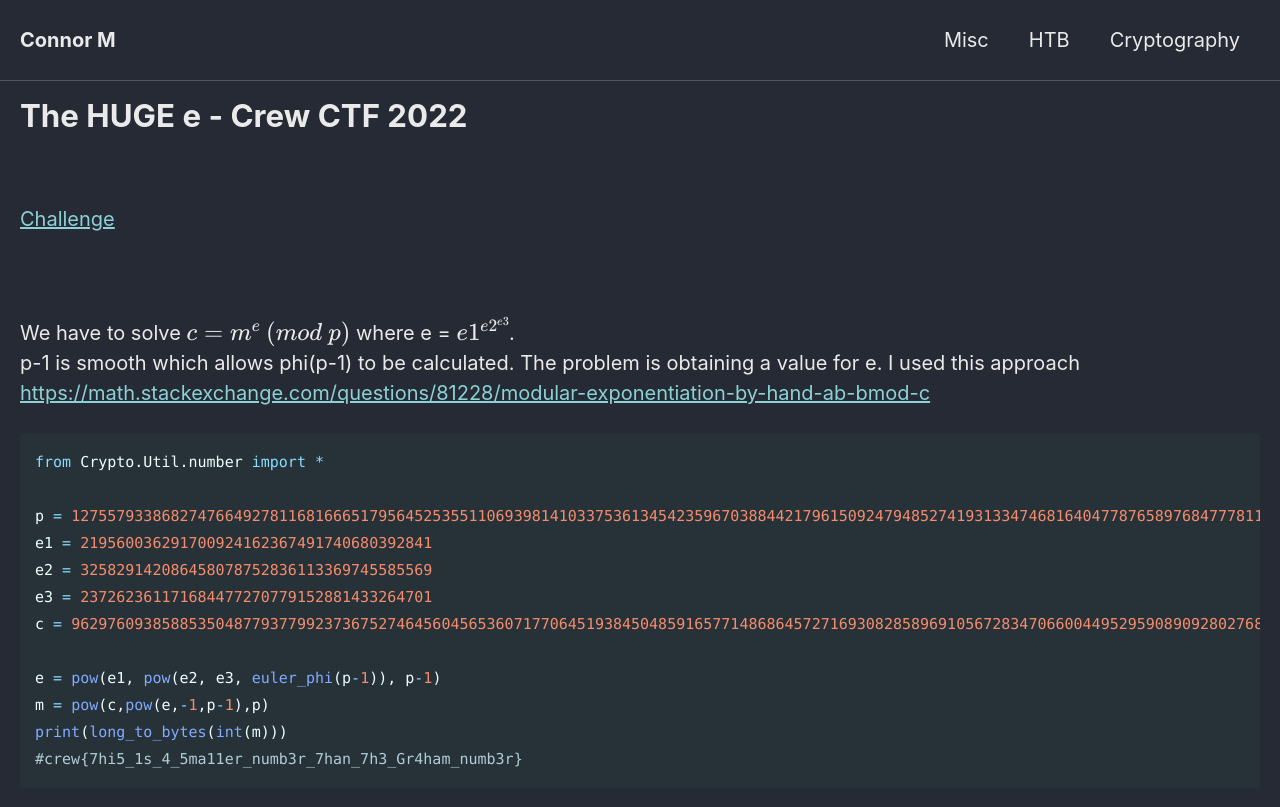
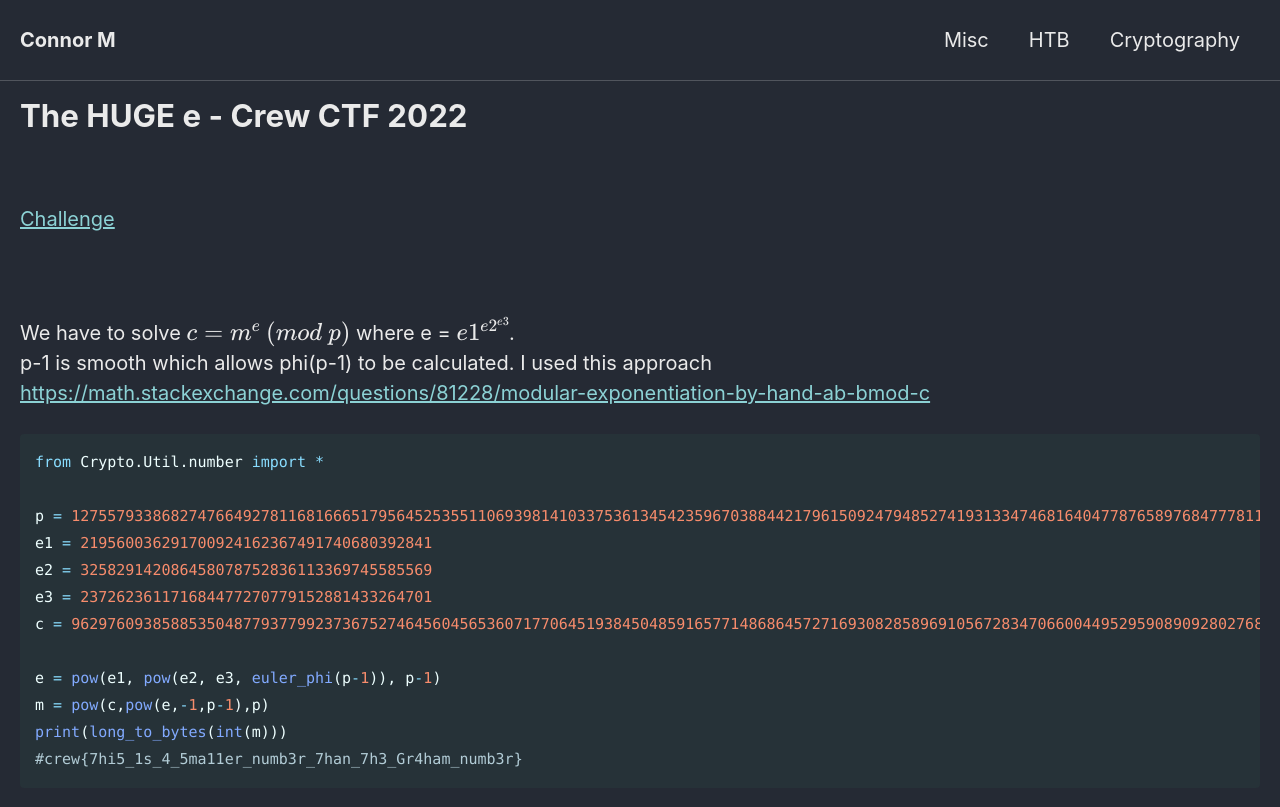
Before and after one commit to Connor-McCartney/Connor-McCartney.github.io, a Jekyll site: the page built from _pages/cryptography/other/the-HUGE-e-Crew-CTF-2022.md, in a window 1280 px wide. Shown: the top 807 px of the page. Built offline with Jekyll 4.4.1, drawn with Linux system fonts in a browser that asks for light colours; cached includes are drawn as plain includes.

Commit message:
Update the-HUGE-e-Crew-CTF-2022.md

````diff
--- a/_pages/cryptography/other/the-HUGE-e-Crew-CTF-2022.md
+++ b/_pages/cryptography/other/the-HUGE-e-Crew-CTF-2022.md
@@ -11,7 +11,7 @@ title: The HUGE e - Crew CTF 2022
 
 We have to solve $$c = m^e \ (mod \ p)$$ where e = $$e1^{e2^{e3}}$$. <br>
 p-1 is smooth which allows phi(p-1) to be calculated.
-The problem is obtaining a value for e. I used this approach <https://math.stackexchange.com/questions/81228/modular-exponentiation-by-hand-ab-bmod-c>
+I used this approach <https://math.stackexchange.com/questions/81228/modular-exponentiation-by-hand-ab-bmod-c>
 
 ```python
 from Crypto.Util.number import *
````
